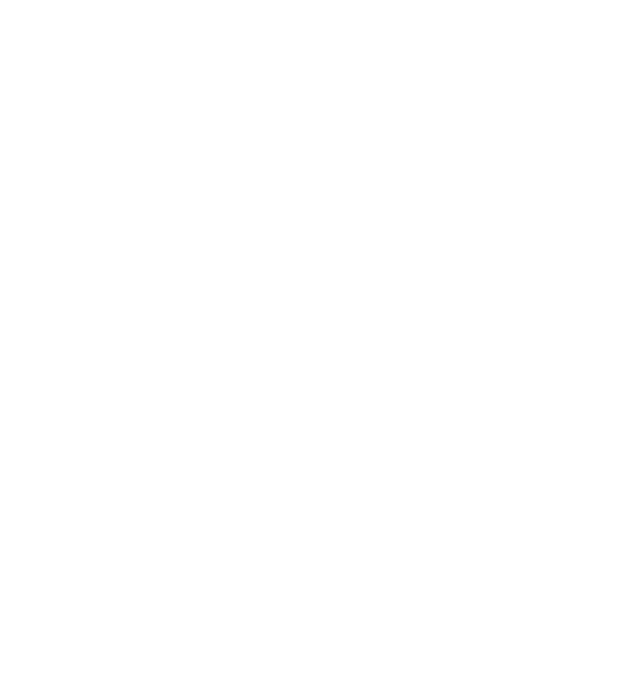
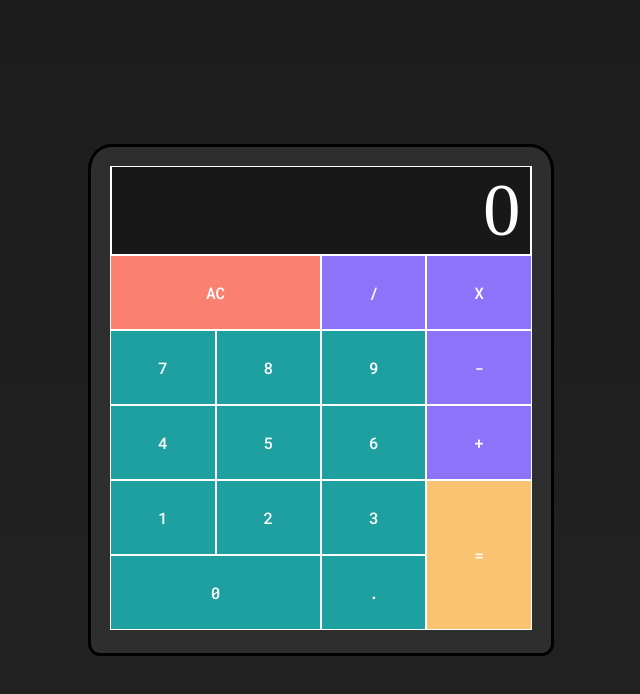
Before and after one commit to DaffaAdityaDev/calculator, a plain HTML site: page index.html in a window 1280 px wide. Shown: the whole page, without its empty margins (319-959 px from the left). Drawn offline with Linux system fonts and the light colour scheme.

Commit message:
version 1.0

```diff
--- a/index.html
+++ b/index.html
@@ -1,13 +1,42 @@
 <!DOCTYPE html>
-<html>
-  <head>
-    <meta charset="utf-8">
-    <meta name="viewport" content="width=device-width">
-    <title>repl.it</title>
-    <link href="style.css" rel="stylesheet" type="text/css" />
-  </head>
-  <body>
-
-    <script src="script.js"></script>
-  </body>
+<html lang="en">
+<head>
+  <meta charset="UTF-8">
+  <meta name="viewport" content="width=device-width, initial-scale=1.0">
+  <title>Document</title>
+  <link rel="stylesheet" href="style.css">
+  <link rel="preconnect" href="https://fonts.gstatic.com">
+<link href="https://fonts.googleapis.com/css2?family=Roboto+Mono:wght@500&display=swap" rel="stylesheet">
+</head>
+<body>
+   <main>
+      <div class="calculator">
+          <div class="screen">
+              <div class="screen padding" id="display">
+                0
+              </div>
+          </div>
+          <div class="keys">
+              <div id="clear" class="keypad" onClick='hapus()'>AC</div>
+              <div id="divide" class="keypad" onClick='update("/")'>/</div>
+              <div id="multiply" class="keypad" onClick='update("*")'>X</div>
+              <div id="add" class="keypad" onClick='update("+")'>+</div>
+              <div id="subtract" class="keypad" onClick='update("-")'>-</div>
+              <div id="decimal" class="keypad" onClick='update(".")'>.</div>
+              <div id="equals" class="keypad" onClick='hasil()'>=</div>
+              <div id="zero" class="keypad" onClick='update("0")'>0</div>
+              <div id="one" class="keypad" onClick='update("1")'>1</div>
+              <div id="two" class="keypad" onClick='update("2")'>2</div>
+              <div id="three" class="keypad" onClick='update("3")'>3</div>
+              <div id="four" class="keypad" onClick='update("4")'>4</div>
+              <div id="five" class="keypad" onClick='update("5")'>5</div>
+              <div id="six" class="keypad" onClick='update("6")'>6</div>
+              <div id="seven" class="keypad" onClick='update("7")'>7</div>
+              <div id="eight" class="keypad" onClick='update("8")'>8</div>
+              <div id="nine" class="keypad" onClick='update("9")'>9</div>
+          </div>
+      </div>
+  </main>
+<script src="script.js"></script>
+</body>
 </html>
--- a/script.js
+++ b/script.js
@@ -0,0 +1,17 @@
+let a = "";
+
+function update(e)
+{
+    a+=e;
+    document.getElementById("display").innerHTML = a;
+}
+
+function hasil()
+{
+  document.getElementById("display").innerHTML = eval(a);
+}
+
+function hapus() {
+  a = "0"
+  document.getElementById('display').innerHTML = a;
+}
--- a/style.css
+++ b/style.css
@@ -0,0 +1,182 @@
+@media only screen and (min-width: 1000px) {
+	:root {
+		font-size: 1.25vw;
+	}
+}
+
+* {
+	margin: 0 auto;
+	font-family: "Roboto Mono";
+	color: white;
+}
+
+main {
+	background: linear-gradient(#1d1d1d, #222222);
+	width: 100vw;
+	height: 100vh;
+	display: flex;
+	align-items: center;
+	justify-content: center;
+}
+
+.calculator {
+	width: 32.943vw;
+	height: 36.603vw;
+	display: flex;
+	flex-direction: column;
+	padding: 1.464vw;
+	background: #2e2e2e;
+	border-radius: 5% 5% 2.5% 2.5%;
+	border: 3px solid black;
+}
+
+.screen {
+	width: 100%;
+	height: 6.955vw;
+	display: flex;
+	align-items: center;
+	justify-content: flex-end;
+	font-size: 5.857vw;
+	background: #181818;
+	border: 0.1px solid white;
+	box-sizing: border-box;
+	font-family: "Fira Code";
+}
+
+.screen .padding {
+	padding: 0.732vw;
+}
+
+.keys {
+	width: 32.943vw;
+	height: 29.283vw;
+	display: grid;
+	grid-template-areas: "clear clear divide multiply"
+ "seven eight nine subtract"
+ "four five six add"
+ "one two three equals"
+ "zero zero decimal equals";
+}
+
+.keypad {
+	background: #1fa0a0;
+	border: 0.1px solid white;
+	box-sizing: border-box;
+	width: 100%;
+	height: 100%;
+	display: flex;
+	align-items: center;
+	user-select: none;
+	justify-content: center;
+}
+
+.keypad:hover {
+	background: #1c8d8d;
+	color: #3d3d3d;
+}
+
+.name {
+	position: fixed;
+	bottom: 1vw;
+	color: whitesmoke;
+	font-size: 1.464vw;
+	text-decoration: none;
+}
+
+.name i {
+	display: inline-block;
+	margin-right: 0.732vw;
+	color: whitesmoke;
+}
+
+#clear {
+	grid-area: clear;
+}
+
+#divide {
+	grid-area: divide;
+}
+
+#multiply {
+	grid-area: multiply;
+}
+
+#subtract {
+	grid-area: subtract;
+}
+
+#add {
+	grid-area: add;
+}
+
+#equals {
+	grid-area: equals;
+}
+
+#decimal {
+	grid-area: decimal;
+}
+
+#zero {
+	grid-area: zero;
+}
+
+#one {
+	grid-area: one;
+}
+
+#two {
+	grid-area: two;
+}
+
+#three {
+	grid-area: three;
+}
+
+#four {
+	grid-area: four;
+}
+
+#five {
+	grid-area: five;
+}
+
+#six {
+	grid-area: six;
+}
+
+#seven {
+	grid-area: seven;
+}
+
+#eight {
+	grid-area: eight;
+}
+
+#nine {
+	grid-area: nine;
+}
+
+#clear {
+	background: salmon;
+}
+
+#clear:hover {
+	background: #e9776a;
+}
+
+#equals {
+	background: #fac372;
+}
+
+#equals:hover {
+	background: #e2b269;
+}
+
+#divide, #multiply, #subtract, #add {
+	background: #8d72fa;
+}
+
+#divide:hover, #multiply:hover, #subtract:hover, #add:hover {
+	background: #8067e2;
+}
```
